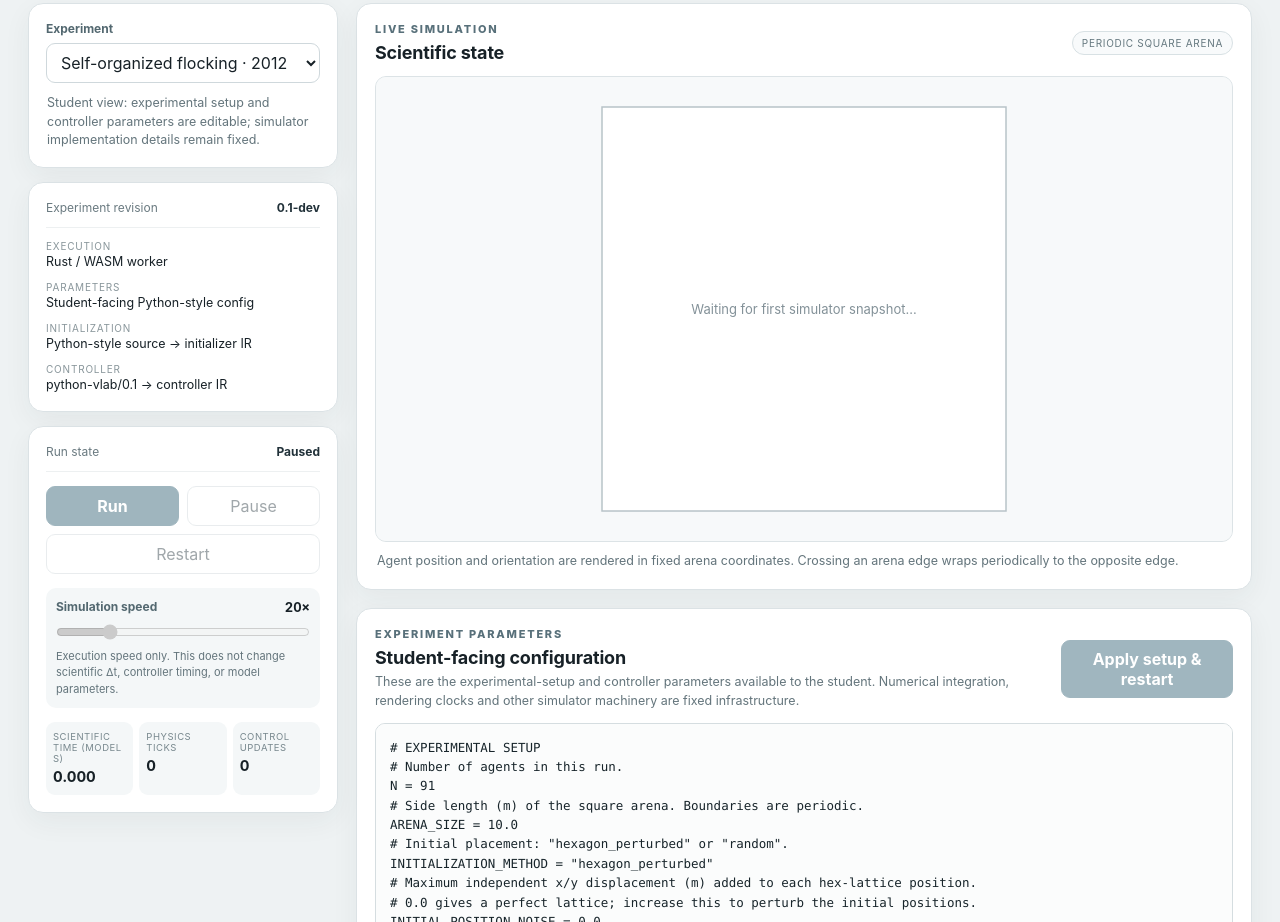
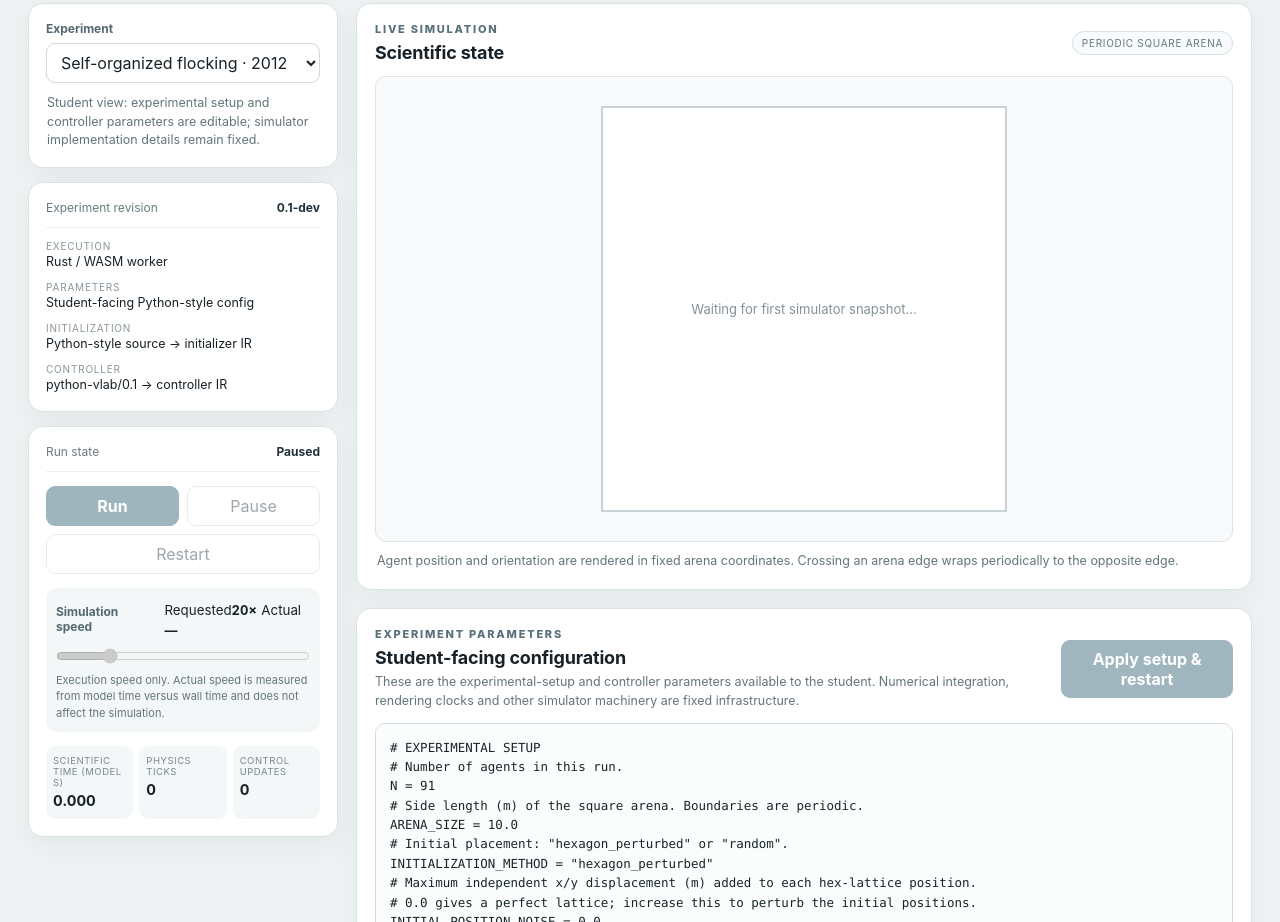
Before and after one commit to eliseofe/virtual-lab, a website with bundled scripts: page web/src/index.html in a window 1280 px wide. Shown: the part 260-1182 px from the top of the page. Built offline with nearby package versions, Linux system fonts and the light colour scheme; files whose address does not match are found by name.

Commit message:
Show measured runtime factor beside speed control for issue #24

```diff
--- a/web/src/index.html
+++ b/web/src/index.html
@@ -50,10 +50,13 @@
           <div class="speed-control">
             <div class="speed-heading">
               <label class="field-label" for="simulation-speed">Simulation speed</label>
-              <strong id="simulation-speed-value">20×</strong>
+              <div class="speed-readout" aria-label="Requested and achieved simulation speed">
+                <span><small>Requested</small><strong id="simulation-speed-value">20×</strong></span>
+                <span><small>Actual</small><strong id="actual-simulation-speed">—</strong></span>
+              </div>
             </div>
             <input id="simulation-speed" type="range" min="1" max="100" step="1" value="20" aria-label="Simulation execution speed multiplier">
-            <p class="muted">Execution speed only. This does not change scientific Δt, controller timing, or model parameters.</p>
+            <p class="muted">Execution speed only. Actual speed is measured from model time versus wall time and does not affect the simulation.</p>
           </div>
           <div class="stats-grid" aria-label="Run statistics">
             <div><span>Scientific time (model s)</span><strong id="scientific-time">0.000</strong></div>
@@ -126,5 +129,6 @@
     </main>
   </div>
   <script type="module" src="./main.js"></script>
+  <script type="module" src="./runtime-speed.js"></script>
 </body>
 </html>
```
